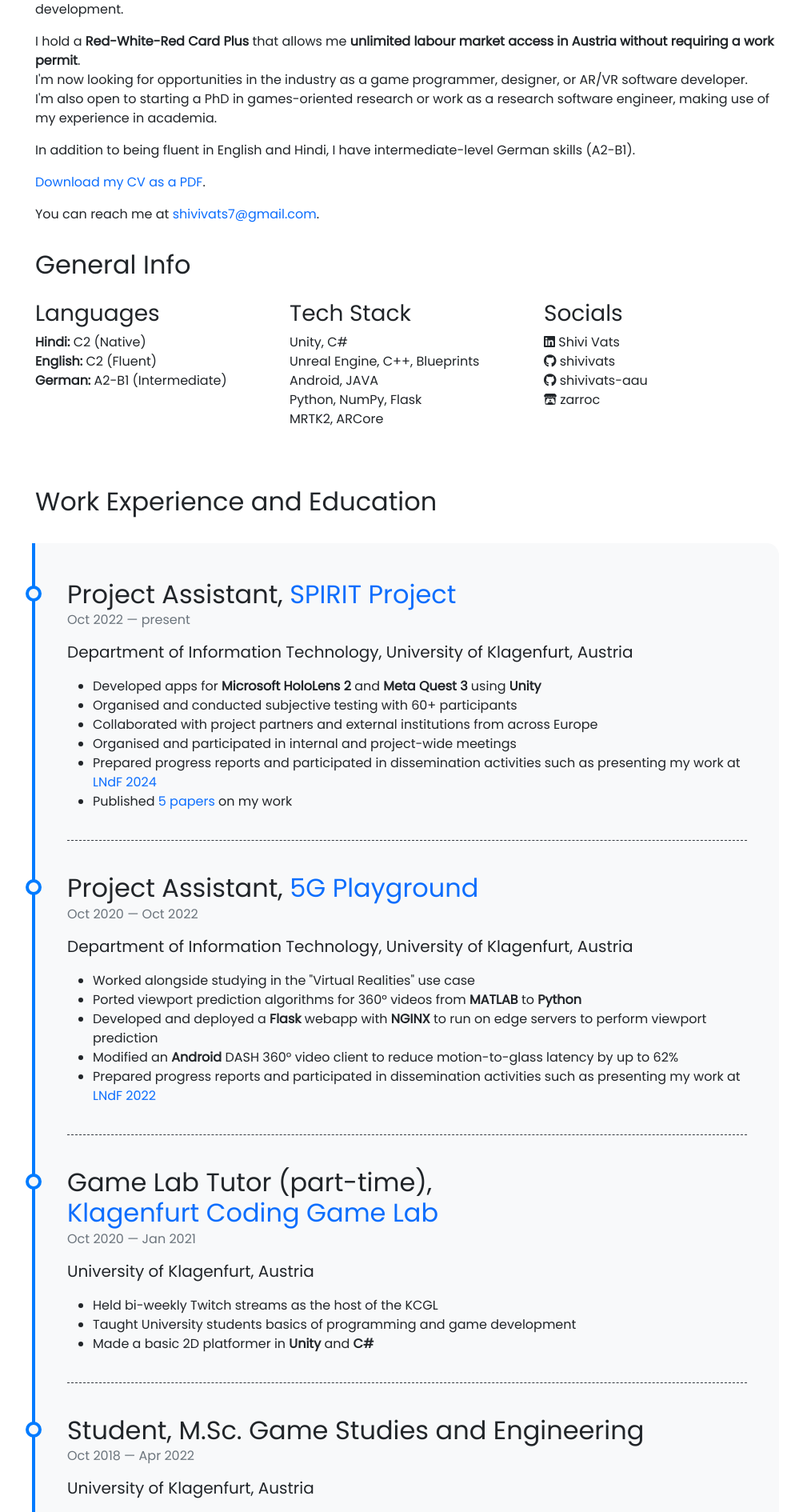
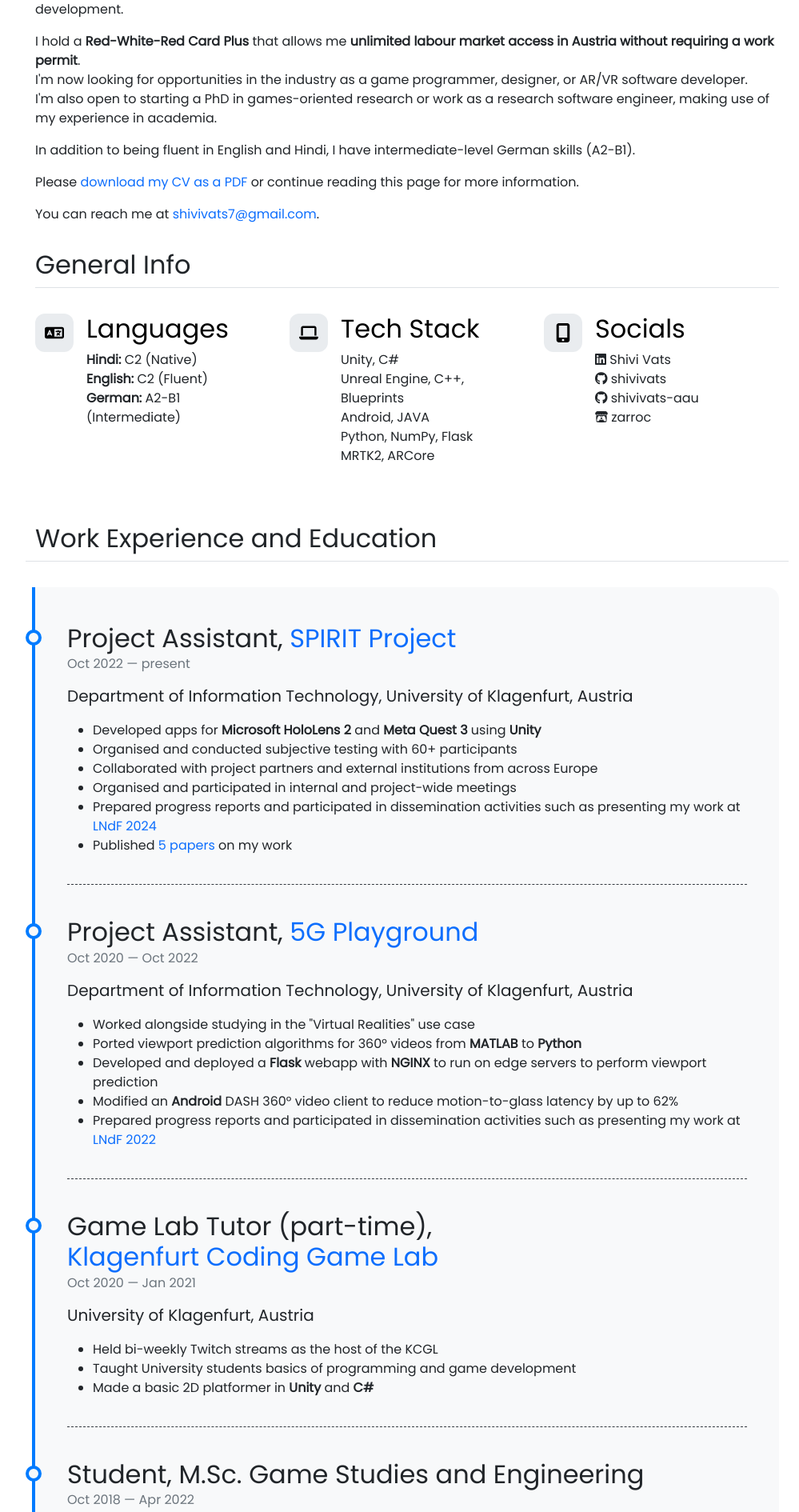
Before and after one commit to shivivats/shivivats.github.io, a Jekyll site: the page built from pages/about.md, in a window 1280 px wide. Shown: the part 580-2470 px from the top of the page at 80% size, without its empty margins (131-1130 px from the left). Built offline with Jekyll 4.4.1, drawn with Linux system fonts in a browser that asks for light colours; emoji names are drawn with the system emoji font.

Commit message:
trying out "features" from bootstrap examples in the about page

```diff
--- /dev/null
+++ b/_includes/about/stats.html
@@ -0,0 +1,62 @@
+<div>
+    <h2 class="pb-2 border-bottom">General Info</h2>
+    <div class="row g-4 py-4 row-cols-1 row-cols-lg-3">
+        <div class="col d-flex align-items-start">
+            <div class="icon-square text-body-emphasis bg-body-secondary d-inline-flex align-items-center justify-content-center fs-4 flex-shrink-0 me-3">
+                <svg class="bi" width="1em" height="1em" xmlns="http://www.w3.org/2000/svg" viewBox="0 0 640 512"><!-- Font Awesome Free 6.5.2 by @fontawesome - https://fontawesome.com License - https://fontawesome.com/license/free Copyright 2024 Fonticons, Inc. -->
+                    <path d="M0 128C0 92.7 28.7 64 64 64H256h48 16H576c35.3 0 64 28.7 64 64V384c0 35.3-28.7 64-64 64H320 304 256 64c-35.3 0-64-28.7-64-64V128zm320 0V384H576V128H320zM178.3 175.9c-3.2-7.2-10.4-11.9-18.3-11.9s-15.1 4.7-18.3 11.9l-64 144c-4.5 10.1 .1 21.9 10.2 26.4s21.9-.1 26.4-10.2l8.9-20.1h73.6l8.9 20.1c4.5 10.1 16.3 14.6 26.4 10.2s14.6-16.3 10.2-26.4l-64-144zM160 233.2L179 276H141l19-42.8zM448 164c11 0 20 9 20 20v4h44 16c11 0 20 9 20 20s-9 20-20 20h-2l-1.6 4.5c-8.9 24.4-22.4 46.6-39.6 65.4c.9 .6 1.8 1.1 2.7 1.6l18.9 11.3c9.5 5.7 12.5 18 6.9 27.4s-18 12.5-27.4 6.9l-18.9-11.3c-4.5-2.7-8.8-5.5-13.1-8.5c-10.6 7.5-21.9 14-34 19.4l-3.6 1.6c-10.1 4.5-21.9-.1-26.4-10.2s.1-21.9 10.2-26.4l3.6-1.6c6.4-2.9 12.6-6.1 18.5-9.8l-12.2-12.2c-7.8-7.8-7.8-20.5 0-28.3s20.5-7.8 28.3 0l14.6 14.6 .5 .5c12.4-13.1 22.5-28.3 29.8-45H448 376c-11 0-20-9-20-20s9-20 20-20h52v-4c0-11 9-20 20-20z" />
+                </svg>
+            </div>
+            <div>
+                <h3 class="fs-2 text-body-emphasis">Languages</h3>
+                <p>
+                    <strong>Hindi:</strong> C2 (Native) <br />
+                    <strong>English:</strong> C2 (Fluent) <br />
+                    <strong>German:</strong> A2-B1 (Intermediate)
+                </p>
+                <!-- <a href="#" class="btn btn-primary">
+                    Primary button
+                </a> -->
+            </div>
+        </div>
+        <div class="col d-flex align-items-start">
+            <div class="icon-square text-body-emphasis bg-body-secondary d-inline-flex align-items-center justify-content-center fs-4 flex-shrink-0 me-3">
+                <svg class="bi" width="1em" height="1em" xmlns="http://www.w3.org/2000/svg" viewBox="0 0 640 512"> <!--Font Awesome Free 6.5.2 by @fontawesome - https://fontawesome.com License - https://fontawesome.com/license/free Copyright 2024 Fonticons, Inc. -->
+                    <path d="M128 32C92.7 32 64 60.7 64 96V352h64V96H512V352h64V96c0-35.3-28.7-64-64-64H128zM19.2 384C8.6 384 0 392.6 0 403.2C0 445.6 34.4 480 76.8 480H563.2c42.4 0 76.8-34.4 76.8-76.8c0-10.6-8.6-19.2-19.2-19.2H19.2z" />
+                </svg>
+            </div>
+            <div>
+                <h3 class="fs-2 text-body-emphasis">Tech Stack</h3>
+                <p>
+                    Unity, C# <br />
+                    Unreal Engine, C++, Blueprints <br />
+                    Android, JAVA <br />
+                    Python, NumPy, Flask <br />
+                    MRTK2, ARCore <br />
+                </p>
+                <!-- <a href="#" class="btn btn-primary">
+                    Primary button
+                </a> -->
+            </div>
+        </div>
+        <div class="col d-flex align-items-start">
+            <div class="icon-square text-body-emphasis bg-body-secondary d-inline-flex align-items-center justify-content-center fs-4 flex-shrink-0 me-3">
+                <svg class="bi" width="1em" height="1em" xmlns="http://www.w3.org/2000/svg" viewBox="0 0 384 512"><!-- Font Awesome Free 6.5.2 by @fontawesome - https://fontawesome.com License - https://fontawesome.com/license/free Copyright 2024 Fonticons, Inc. -->
+                    <path d="M16 64C16 28.7 44.7 0 80 0H304c35.3 0 64 28.7 64 64V448c0 35.3-28.7 64-64 64H80c-35.3 0-64-28.7-64-64V64zM224 448a32 32 0 1 0 -64 0 32 32 0 1 0 64 0zM304 64H80V384H304V64z" />
+                </svg>
+            </div>
+            <div>
+                <h3 class="fs-2 text-body-emphasis">Socials</h3>
+                <p>
+                    <i class="fab fa-brands fa-linkedin"></i> <a>Shivi Vats</a><br />
+                    <i class="fab fa-brands fa-github"></i> <a>shivivats</a><br />
+                    <i class="fab fa-brands fa-github"></i> <a>shivivats-aau</a><br />
+                    <i class="fab fa-brands fa-itch-io"></i> <a>zarroc</a>
+                </p>
+                <!-- <a href="#" class="btn btn-primary">
+                    Primary button
+                </a> -->
+            </div>
+        </div>
+    </div>
+</div>
--- a/_includes/head.html
+++ b/_includes/head.html
@@ -37,13 +37,15 @@
   <link rel="stylesheet" href="https://use.fontawesome.com/releases/v5.15.4/css/all.css">
 
   <!-- Bootstrap CSS CDN - Upgraded to 5.3 -->
-  <link href="https://cdn.jsdelivr.net/npm/bootstrap@5.3.3/dist/css/bootstrap.min.css" rel="stylesheet"
-    integrity="sha384-QWTKZyjpPEjISv5WaRU9OFeRpok6YctnYmDr5pNlyT2bRjXh0JMhjY6hW+ALEwIH" crossorigin="anonymous">
+  <link href="https://cdn.jsdelivr.net/npm/bootstrap@5.3.3/dist/css/bootstrap.min.css" rel="stylesheet" integrity="sha384-QWTKZyjpPEjISv5WaRU9OFeRpok6YctnYmDr5pNlyT2bRjXh0JMhjY6hW+ALEwIH" crossorigin="anonymous">
 
   <!-- Animate CSS CDN -->
   <link rel="stylesheet" href="https://cdnjs.cloudflare.com/ajax/libs/animate.css/3.7.0/animate.css">
 
-  <!-- Custom CSS -->
+  <!-- Theme Custom CSS -->
   <link rel="stylesheet" href="{{ '/assets/css/style.css' | relative_url }}">
 
+  <!-- Shivi's Custom CSS -->
+  <link rel="stylesheet" href="{{ '/assets/css/shivi.css' | relative_url }}">
+
 </head>
--- a/_sass/portfolYOU.scss
+++ b/_sass/portfolYOU.scss
@@ -16,5 +16,4 @@
 "timeline",
 "autumn",
 "theme",
-"theme-dark",
-"shivi";
+"theme-dark";
--- /dev/null
+++ b/assets/css/shivi.css
@@ -0,0 +1,112 @@
+.feature-icon {
+    width: 4rem;
+    height: 4rem;
+    border-radius: .75rem;
+}
+
+.icon-square {
+    width: 3rem;
+    height: 3rem;
+    border-radius: .75rem;
+}
+
+.text-shadow-1 {
+    text-shadow: 0 .125rem .25rem rgba(0, 0, 0, .25);
+}
+
+.text-shadow-2 {
+    text-shadow: 0 .25rem .5rem rgba(0, 0, 0, .25);
+}
+
+.text-shadow-3 {
+    text-shadow: 0 .5rem 1.5rem rgba(0, 0, 0, .25);
+}
+
+.card-cover {
+    background-repeat: no-repeat;
+    background-position: center center;
+    background-size: cover;
+}
+
+.feature-icon-small {
+    width: 3rem;
+    height: 3rem;
+}
+
+
+.bd-placeholder-img {
+    font-size: 1.125rem;
+    text-anchor: middle;
+    -webkit-user-select: none;
+    -moz-user-select: none;
+    user-select: none;
+}
+
+@media (min-width: 768px) {
+    .bd-placeholder-img-lg {
+        font-size: 3.5rem;
+    }
+}
+
+.b-example-divider {
+    width: 100%;
+    height: 3rem;
+    background-color: rgba(0, 0, 0, .1);
+    border: solid rgba(0, 0, 0, .15);
+    border-width: 1px 0;
+    box-shadow: inset 0 .5em 1.5em rgba(0, 0, 0, .1), inset 0 .125em .5em rgba(0, 0, 0, .15);
+}
+
+.b-example-vr {
+    flex-shrink: 0;
+    width: 1.5rem;
+    height: 100vh;
+}
+
+.bi {
+    vertical-align: -.125em;
+    fill: currentColor;
+}
+
+.nav-scroller {
+    position: relative;
+    z-index: 2;
+    height: 2.75rem;
+    overflow-y: hidden;
+}
+
+.nav-scroller .nav {
+    display: flex;
+    flex-wrap: nowrap;
+    padding-bottom: 1rem;
+    margin-top: -1px;
+    overflow-x: auto;
+    text-align: center;
+    white-space: nowrap;
+    -webkit-overflow-scrolling: touch;
+}
+
+.btn-bd-primary {
+    --bd-violet-bg: #712cf9;
+    --bd-violet-rgb: 112.520718, 44.062154, 249.437846;
+
+    --bs-btn-font-weight: 600;
+    --bs-btn-color: var(--bs-white);
+    --bs-btn-bg: var(--bd-violet-bg);
+    --bs-btn-border-color: var(--bd-violet-bg);
+    --bs-btn-hover-color: var(--bs-white);
+    --bs-btn-hover-bg: #6528e0;
+    --bs-btn-hover-border-color: #6528e0;
+    --bs-btn-focus-shadow-rgb: var(--bd-violet-rgb);
+    --bs-btn-active-color: var(--bs-btn-hover-color);
+    --bs-btn-active-bg: #5a23c8;
+    --bs-btn-active-border-color: #5a23c8;
+}
+
+.bd-mode-toggle {
+    z-index: 1500;
+}
+
+.bd-mode-toggle .dropdown-menu .active .bi {
+    display: block !important;
+}
--- a/pages/about.md
+++ b/pages/about.md
@@ -12,7 +12,7 @@ weight: 5
     {% include summary.html %}
 </div>
 
-[Download my CV as a PDF](#).
+Please [download my CV as a PDF](#) or continue reading this page for more information.
 
 <p>You can reach me at <a class="link-underline link-underline-opacity-0 link-underline-opacity-75-hover" href="mailto:shivivats7@gmail.com">shivivats7@gmail.com</a>.</p>
 
@@ -23,7 +23,9 @@ weight: 5
 </div>
 -->
 
-<div class="mb-4">
+{% include about/stats.html %}
+
+<!-- <div class="mb-4">
     <h2> General Info </h2>
     <div class="row row-cols-1 row-cols-lg-3 mt-4">
         <div class="col">
@@ -54,9 +56,9 @@ weight: 5
         </p>
         </div>
     </div>
-</div>
+</div> -->
 
 <div class="row">
-<h2> Work Experience and Education </h2>
+<h2 class="pb-2 border-bottom"> Work Experience and Education </h2>
 {% include about/timeline.html %}
 </div>
```
Also changed, not shown: _sass/shivi.scss (deleted).
